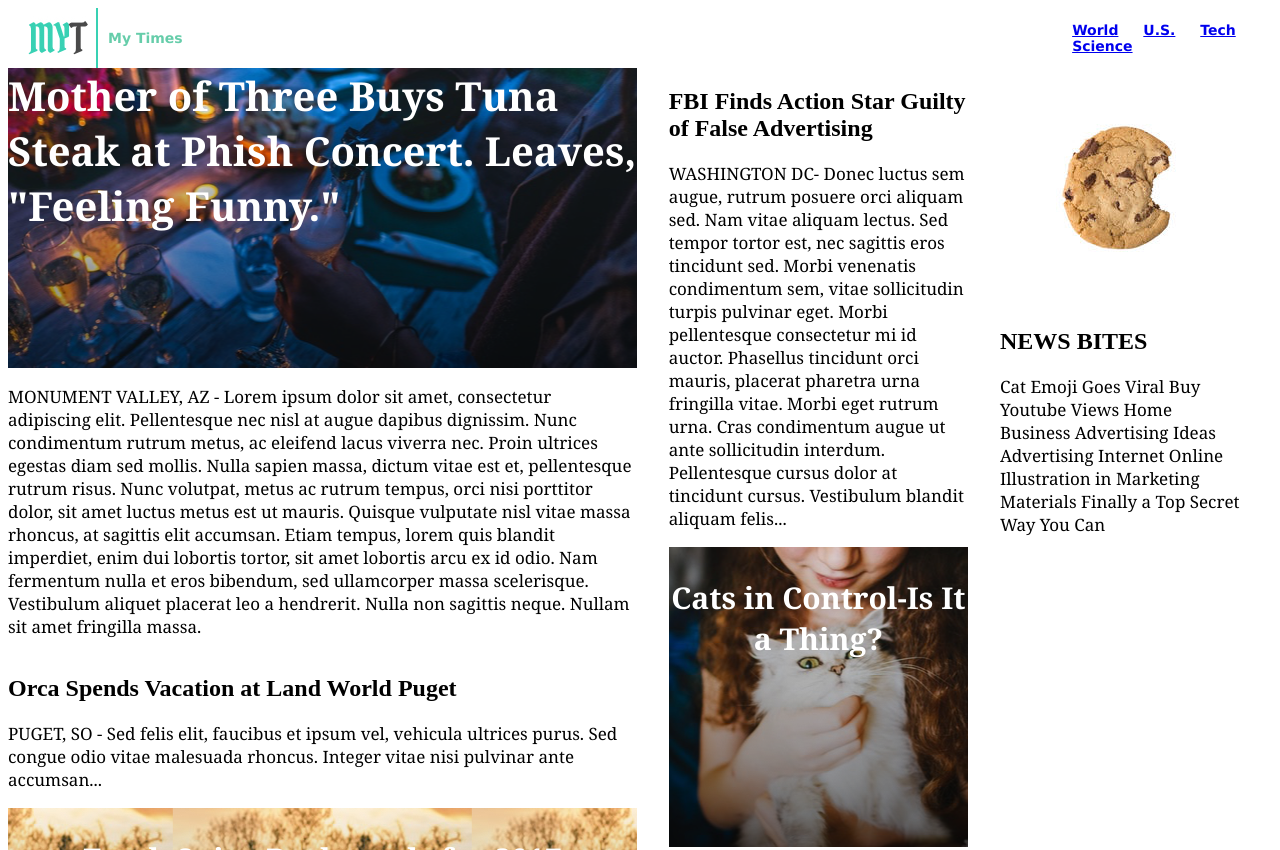
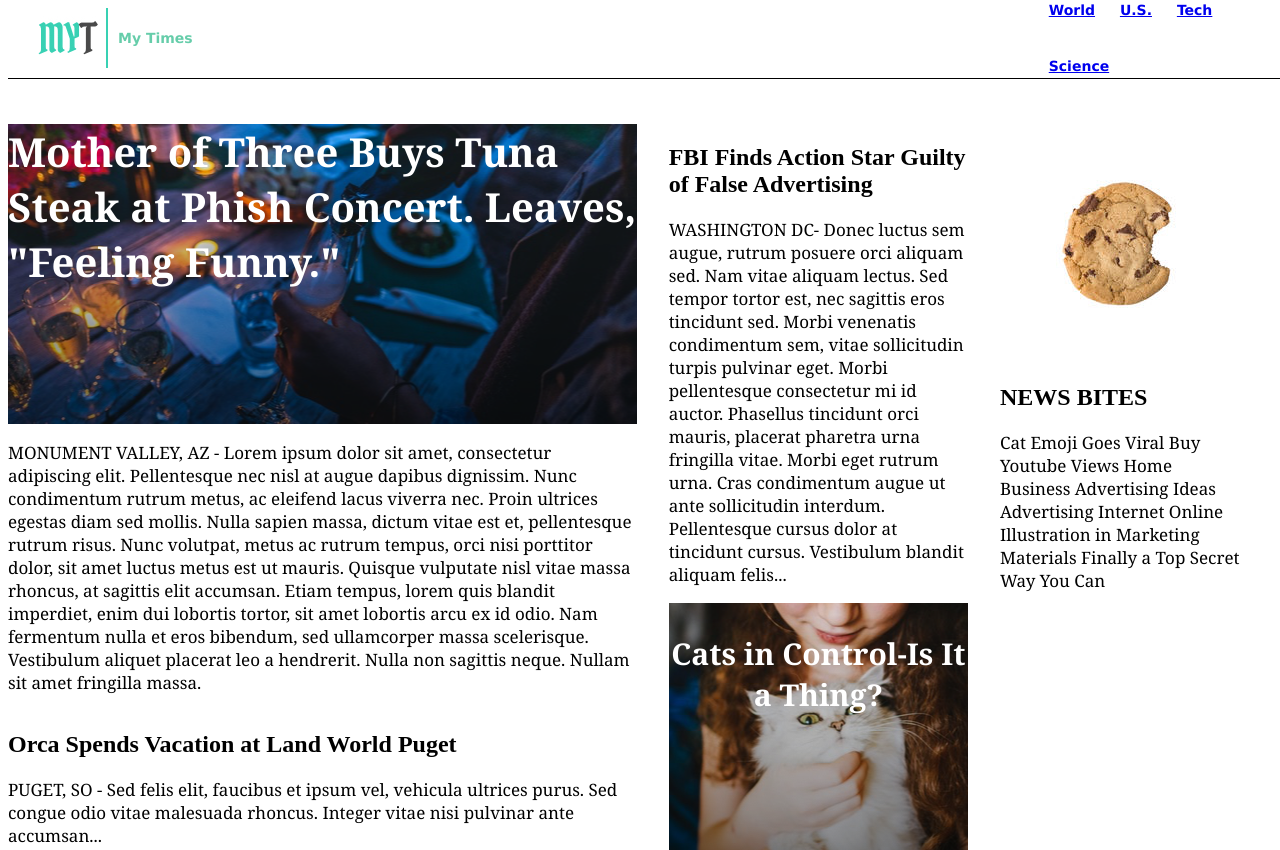
Before and after one commit to haleymich83/MyTimes, a plain HTML site: page index.html in a window 1280 px wide. Shown: the top 850 px of the page. Drawn offline with Linux system fonts and the light colour scheme.

Commit message:
Before the hard things

```diff
--- a/index.html
+++ b/index.html
@@ -14,7 +14,7 @@
         <span><a href="#">World</a></span>
         <span><a href="#">U.S.</a></span>
         <span><a href="#">Tech</a></span>
-        <span><a href="#">Science</a></span>
+        <span class="sidespan"><a href="#">Science</a></span>
       </nav>
     </header>
     <div class="content">
@@ -52,7 +52,7 @@
         </div>
       </div>
     </div>
-      <div class="medium">
+    <div class="medium">
         <div>
         <h2>FBI Finds Action Star Guilty of False Advertising</h2>
           <p class="narrative">WASHINGTON DC- Donec luctus sem augue, rutrum posuere orci aliquam sed. Nam vitae aliquam lectus. Sed tempor tortor est, nec sagittis eros tincidunt sed. Morbi venenatis condimentum sem, vitae sollicitudin turpis pulvinar eget. Morbi pellentesque consectetur mi id auctor. Phasellus tincidunt orci mauris, placerat pharetra urna fringilla vitae. Morbi eget rutrum urna. Cras condimentum augue ut ante sollicitudin interdum. Pellentesque cursus dolor at tincidunt cursus. Vestibulum blandit aliquam felis...</p>
@@ -65,14 +65,14 @@
         <div>
           <p class="narrative">BROOKLYN, NY- In molestie nulla sodales sit amet. Proin vulputate, ipsum porta aliquam commodo, nunc nibh tincidunt lorem, vel consectetur neque mi vel neque. Mauris ultricies, nulla scelerisque sollicitudin lobortis, dui est sodales sapien, a vestibulum velit diam eget felis. Vivamus dignissim lacinia dolor, quis commodo tellus pellentesque in.</p>
         </div>
-      </div>
-      <div class="small">
+    </div>
+    <div class="small">
         <img src="resources\images\img-news-bite.png" alt="cookie">
         <div>
           <h2>NEWS BITES</h2>
           <p class="narrative">Cat Emoji Goes Viral Buy Youtube Views Home Business Advertising Ideas Advertising Internet Online Illustration in Marketing Materials Finally a Top Secret Way You Can</p>
         </div>
-      </div>
+    </div>
     </div>
   </body>
 </html>
--- a/resources/style.css
+++ b/resources/style.css
@@ -4,6 +4,13 @@ header{
   font-weight: bold;
   display: flex;
   align-items: center;
+  border-bottom: 1px solid black;
+  z-index: 5;
+  position: fixed;
+  background-color: white;
+  height: 80px;
+  width: 100%;
+  margin-top: -10px;
 }
 
 div{
@@ -13,18 +20,21 @@ header span{
   color: MediumAquamarine;
 }
 
-header nav{
-  display: block;
+nav span{
+  display: inline-block;
+  padding: 20px 10px;
 }
-nav span{
-  padding: 10px;
+
+.sidespan{
+  margin-right: 30px;
 }
 
 .logo{
   display: flex;
   align-items: center;
-  padding-left: 20px;
-  width: 1325px;
+  padding-left: 30px;
+  width: 1200px;
+  flex-grow: 1;
 }
 
 .logo span{
@@ -35,6 +45,7 @@ nav span{
   display: flex;
   justify-content: center;
   margin: 0 auto 78px auto;
+  padding-top: 116px;
 }
 
 .large{
```
